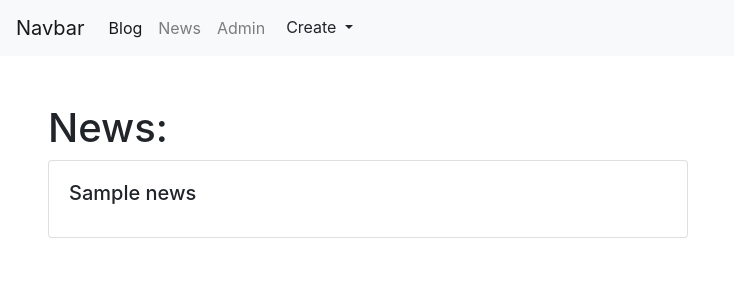
After one commit to Etollo/ne_kidaem_test, a Django app: template ne_kidaem/socialnetwork/templates/socialnetwork/news_list.html in a window 1280 px wide. The commit adds this page. Shown: the top 300 px of the page, without its empty margins (0-734 px from the left). Run offline with Django 3.2, Linux system fonts and the light colour scheme; the template is opened without the code that fills it: most values are stand-ins (such as "Sample title", 1, 10 or a date in 2020); some libraries are stand-ins or nearby versions.

Commit message:
Реализовал ленту новостей, не лучшее решение, но работает

```diff
--- a/ne_kidaem/socialnetwork/admin.py
+++ b/ne_kidaem/socialnetwork/admin.py
@@ -1,6 +1,6 @@
 from .models import *
 
 
-@admin.register(Blog, Post, Subscription, News)
+@admin.register(Blog, Post, Subscription)
 class Admin(admin.ModelAdmin):
     pass
--- /dev/null
+++ b/ne_kidaem/socialnetwork/templates/socialnetwork/news_list.html
@@ -0,0 +1,29 @@
+{% extends 'socialnetwork/base_blog.html' %}
+
+{% for name in names %}
+    <p>
+        {{ name }}
+    </p>
+{% endfor %}
+
+{% block title %}
+    News
+{% endblock %}
+
+{% block content %}
+{#    <form class="form-inline m-5" action="{% url 'search_results_url' %}" method="get">#}
+{#        <input class="form-control mr-sm-2" type="search" name="q" placeholder="Search" aria-label="Search">#}
+{#        <button class="btn btn-outline-success my-2 my-sm-0" type="submit">Search</button>#}
+{#    </form>#}
+    <form action="" class="m-5">
+        <h1>News:</h1>
+        {% for news in news %}
+            <div class="card mb-4" style="width: 40rem;">
+                <div class="card-body">
+                    <h5 class="card-title">{{ news }}</h5>
+{#                    <a href="{{ news.get_absolute_url }}" class="btn btn-light">Read</a>#}
+                </div>
+            </div>
+        {% endfor %}
+    </form>
+{% endblock %}
--- a/ne_kidaem/socialnetwork/urls.py
+++ b/ne_kidaem/socialnetwork/urls.py
@@ -1,7 +1,8 @@
 from django.urls import path
 
-from .views import blog_list
+from .views import blog_list, news_list
 
 urlpatterns = [
     path('', blog_list, name='blog_list_url'),
+    path('news/', news_list, name='news_list_url')
 ]
--- a/ne_kidaem/templates/base.html
+++ b/ne_kidaem/templates/base.html
@@ -26,9 +26,9 @@
                     <li class="nav-item active">
                         <a class="nav-link" href="{% url 'blog_list_url'%}">Blog</a>
                     </li>
-{#                    <li class="nav-item">#}
-{#                        <a class="nav-link" href="{% url 'tags_list_url' %}">Tags</a>#}
-{#                    </li>#}
+                    <li class="nav-item">
+                        <a class="nav-link" href="{% url 'news_list_url' %}">News</a>
+                    </li>
                     <li class="nav-item">
                         <a class="nav-link" href="/admin" tabindex="-1" aria-disabled="true">Admin</a>
 
```
Also changed, not shown: ne_kidaem/socialnetwork/models.py (+10 -7 lines), ne_kidaem/socialnetwork/templates/socialnetwork/includes/post_card_template.html (added, +16 -0 lines), ne_kidaem/socialnetwork/templates/socialnetwork/index.html (+3 -10 lines), ne_kidaem/socialnetwork/views.py (+18 -1 lines).
